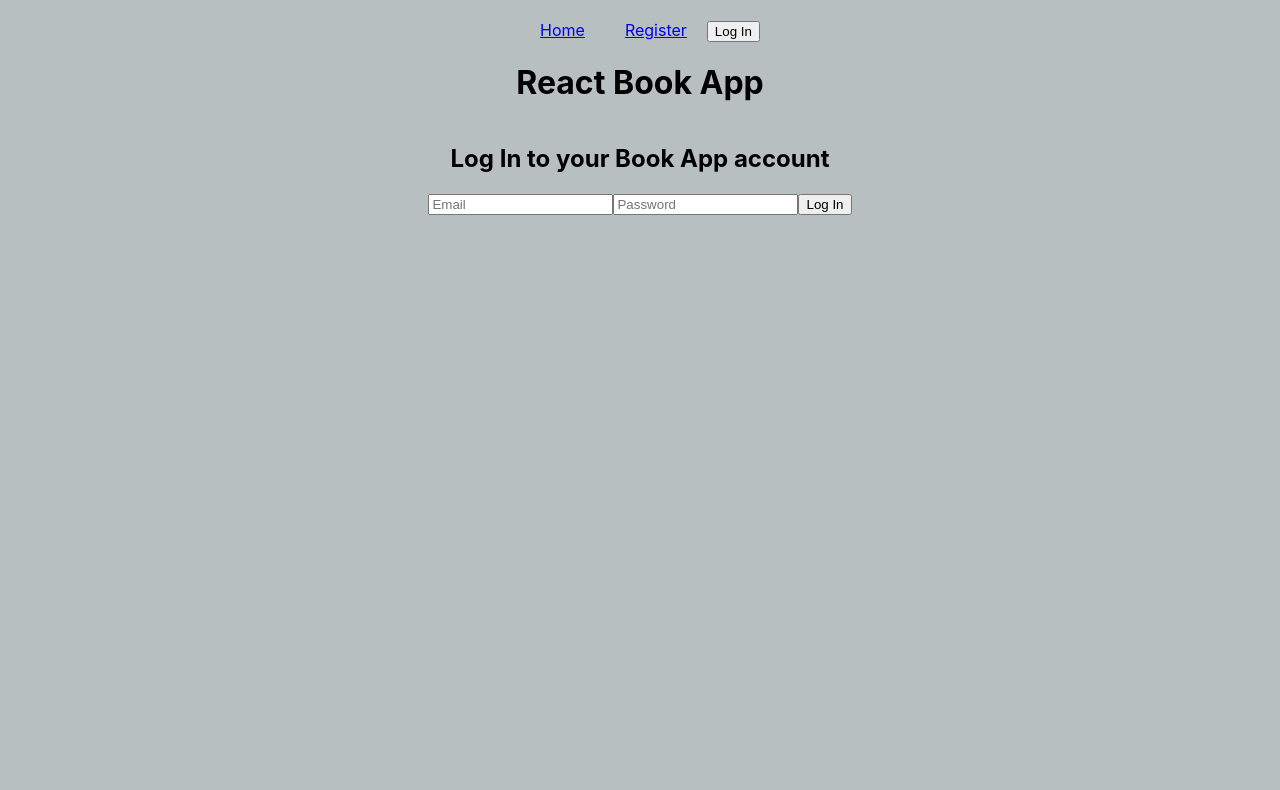
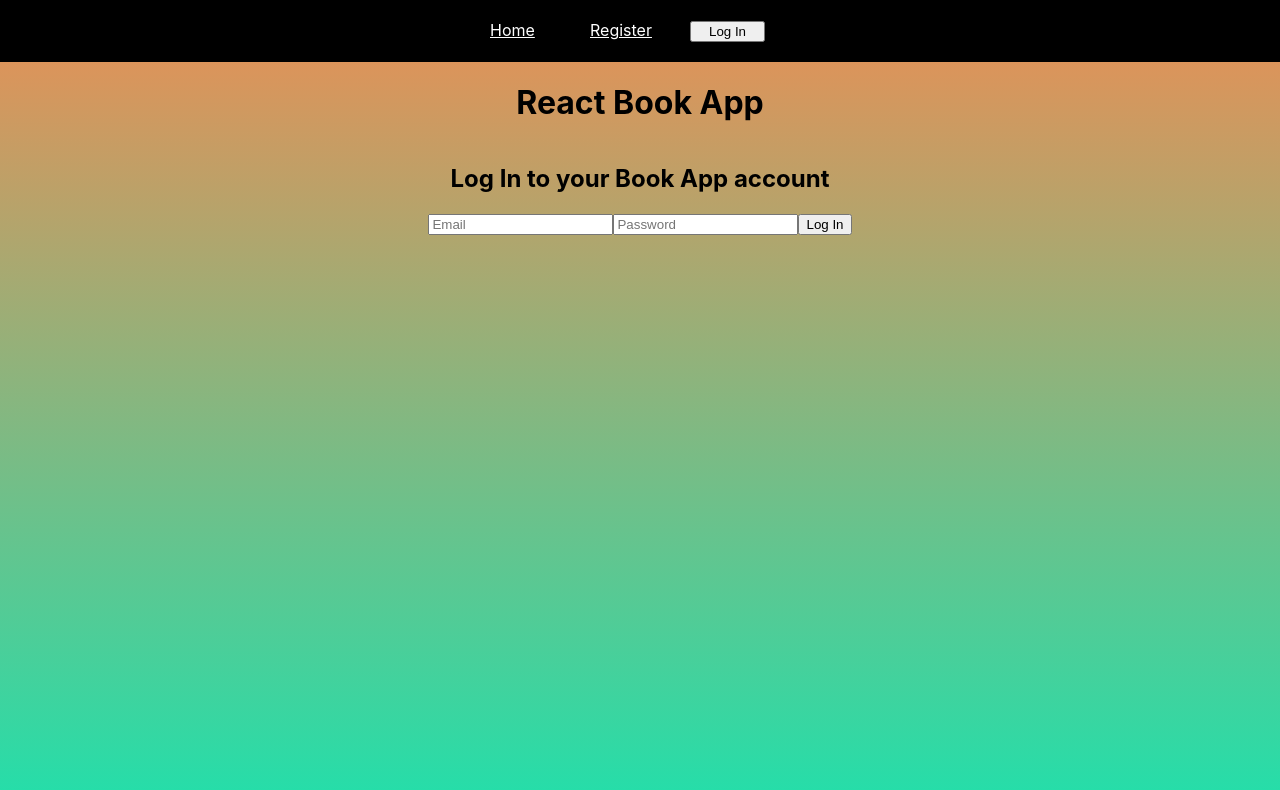
Before and after one commit to DCXan/React-Book-App, a React (Create React App) app in the folder client/: page /login in a window 1280 px wide. Shown: the top 790 px of the page. Built offline with nearby package versions, Linux system fonts and the light colour scheme.

Commit message:
implemented protected routes for client pages

```diff
--- a/client/src/App.js
+++ b/client/src/App.js
@@ -3,6 +3,7 @@ import { connect } from 'react-redux'
 import './components/BookList.css'
 import { useNavigate } from 'react-router-dom';
 import * as actionCreators from './store/creators/actionCreators'
+import Menu from './components/Menu';
 
 function App(props) {
 
--- a/client/src/components/BaseLayout.css
+++ b/client/src/components/BaseLayout.css
@@ -1,6 +1,13 @@
+html {
+    overflow-y: scroll;
+  }
+
 body {
     background-color: rgb(184, 191, 193);
+    background-image: linear-gradient(#eb8e54, #24deaa);
+    background-attachment: fixed;
 }
+
 
 
 .siteName {
--- a/client/src/components/BaseLayout.js
+++ b/client/src/components/BaseLayout.js
@@ -4,7 +4,7 @@ import './BaseLayout.css'
 
 
 function BaseLayout (props) {
-
+    console.log('baselayout')
     return (
         <div className="base">
                 <Menu/>
--- a/client/src/components/BookList.css
+++ b/client/src/components/BookList.css
@@ -1,3 +1,4 @@
+
 .bookList {
     display: flex;
     flex-wrap: wrap;
@@ -37,3 +38,8 @@
 .userBooks {
     margin-top: 10px;
 }
+ .deleteButton {
+     width: 100px;
+     align-self: center;
+     margin-top: 10px;
+ }
--- a/client/src/components/BookList.js
+++ b/client/src/components/BookList.js
@@ -49,7 +49,7 @@ function BookList(props) {
                 <label>{book.genre}</label>
                 <label>{book.publisher}</label>
                 <img src = {book.imageURL} alt = ''/>
-                <button onClick={() => deleteBook(book.id)}>Delete</button>
+                <button onClick={() => deleteBook(book.id)} className="deleteButton">Delete</button>
             </li>
         )
     })
--- a/client/src/components/Login.js
+++ b/client/src/components/Login.js
@@ -1,6 +1,8 @@
 import React, { useState } from 'react'
 import { useNavigate } from 'react-router-dom'
 import './Login.css'
+import Menu from './Menu'
+
 
 function Login() {
 
--- a/client/src/components/Menu.css
+++ b/client/src/components/Menu.css
@@ -1,8 +1,10 @@
 .menu {
     display: flex;
     flex-direction: row;
-    margin: 20px;
+    padding: 20px;
     justify-content: center;
+    background-color: rgb(0, 0, 0);
+
 }
 
 .menu-item {
@@ -12,3 +14,12 @@
 .cart {
     align-self: flex-end;
 }
+
+.menu a {
+    color: white;
+    width: 100px;
+}
+
+.menu button {
+    width: 75px
+}
--- a/client/src/components/Menu.js
+++ b/client/src/components/Menu.js
@@ -6,7 +6,7 @@ import {BrowserRouter as Router, Link, useNavigate} from 'react-router-dom';
 import * as actionCreators from '../store/creators/actionCreators'
 
 function Menu (props) {
-
+    console.log('menu')
     const navigate = useNavigate()
     const token = localStorage.getItem('jwt')
 
@@ -16,37 +16,25 @@ function Menu (props) {
         navigate('/login')
     }
 
-    if (token) {
-        return (
-            <div className="menu">
-                    <div className="menu-item"><NavLink to = "/">Home</NavLink></div>
-                    <div className="menu-item"><NavLink to = "/my-books">My Books</NavLink></div>
-                    <button onClick={logout}>Log Out</button>
-                    <div className='cart'>
-                        Books in Cart: {props.cart.length}
-                    </div>
-                </div>
-        )
-    } else {
-        return (
-            <div className="menu">
-                    <div className="menu-item"><NavLink to = "/">Home</NavLink></div>
-                    <div className="menu-item"><NavLink to = "/register">Register</NavLink></div>
-                    <Link to = "/login">
-                        <button>Log In</button>
-                    </Link>
-
-                </div>
-        )
-    }
+    return (
+        <div className="menu">
+                <NavLink to = "/">Home</NavLink>
+                { token ? <NavLink to = "/my-books">My Books</NavLink> : null }
+                { token ? null : <NavLink to = "/register">Register</NavLink> }
+                { token ? <button onClick={logout}>Log Out</button> : <Link to = "/login"><button>Log In</button></Link> }
+                {/* <div className='cart'>
+                    Books in Cart: {props.cart.length}
+                </div> */}
+        </div>
+    )
 }
 
-const mapStateToProps = (state) => {
-    return {
-        isAuth: state.authReducer.isAuthenticated,
-        cart: state.cartReducer.cart
-    }
-}
+// const mapStateToProps = (state) => {
+//     return {
+//         isAuth: state.authReducer.isAuthenticated,
+//         cart: state.cartReducer.cart
+//     }
+// }
 
 // const mapDispatchToProps = (dispatch) => {
 //     return {
@@ -54,4 +42,4 @@ const mapStateToProps = (state) => {
 //     }
 // }
 
-export default connect(mapStateToProps) (Menu)
+export default Menu
--- /dev/null
+++ b/client/src/components/ProtectedRoute.js
@@ -0,0 +1,15 @@
+import { Navigate } from 'react-router-dom'
+
+function ProtectedRoute (props) {
+
+    const token = localStorage.getItem('jwt')
+
+    if (!token) {
+        return <Navigate to = '/login' replace/>
+
+    } else {
+        return props.children
+    }
+}
+
+export default ProtectedRoute
--- a/client/src/index.js
+++ b/client/src/index.js
@@ -7,12 +7,12 @@ import { Route, Routes, BrowserRouter } from 'react-router-dom'
 import { Provider } from 'react-redux';
 import { createStore, combineReducers } from 'redux';
 import BookList from './components/BookList';
-import AddBook from './components/AddBook';
 import BaseLayout from './components/BaseLayout';
 import Register from './components/Register';
 import Login from './components/Login';
 import authReducer from './reducers/authenticationReducer'
 import cartReducer from './reducers/cartReducer'
+import ProtectedRoute from './components/ProtectedRoute';
 
 const rootReducer = combineReducers({
   authReducer: authReducer,
@@ -29,10 +29,12 @@ root.render(
     <BaseLayout>
       <Routes>
         <Route path = "/" element = {<App/>}/>
-        <Route path = "/add-book" element = {<AddBook/>}/>
         <Route path = "/register" element = {<Register/>}/>
         <Route path = "/login" element = {<Login/>}/>
-        <Route path = "/my-books" element = {<BookList/>}/>
+        <Route path = "/my-books" element = {
+          <ProtectedRoute>
+            <BookList/>
+          </ProtectedRoute>}/>
       </Routes>
     </BaseLayout>
     </BrowserRouter>
```
